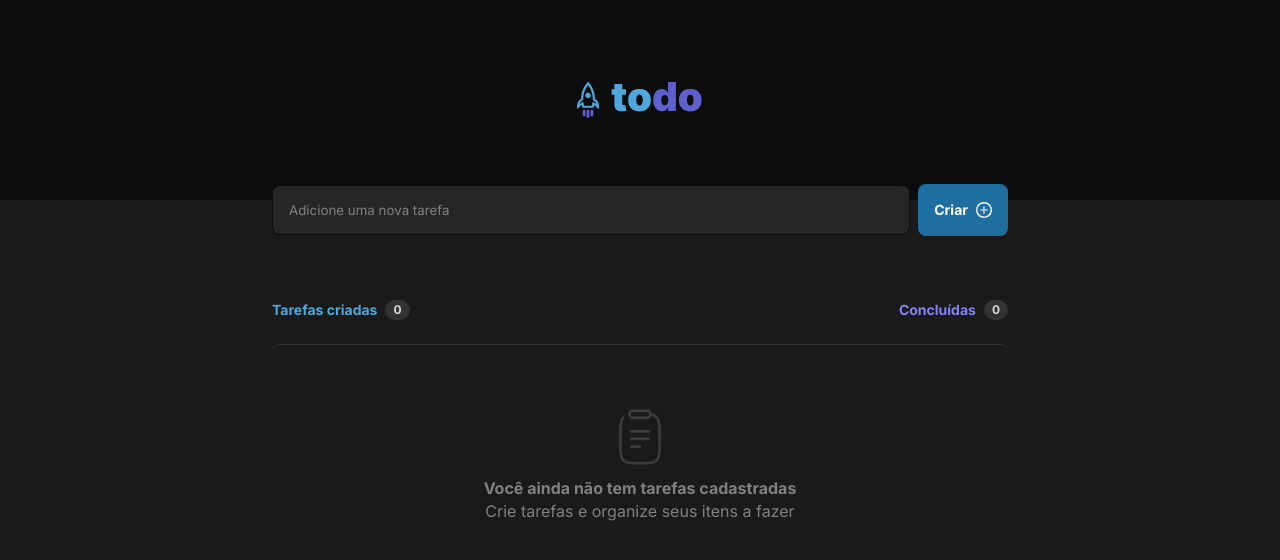
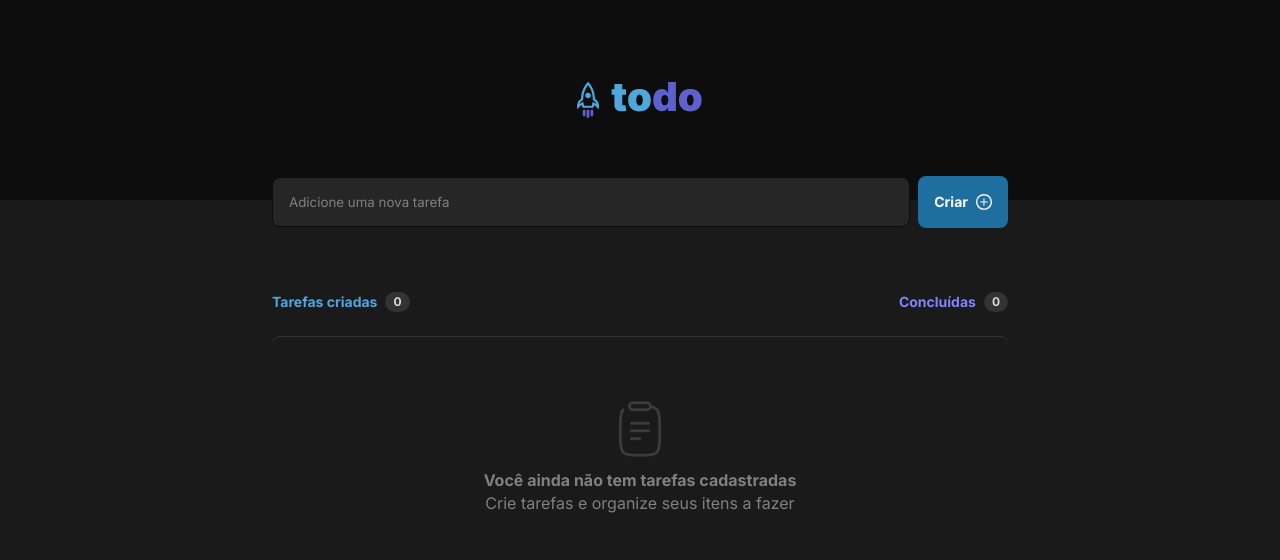
Before and after one commit to zMatheusPro/todo-web, a React (Vite) app: page / in a window 1280 px wide. Shown: the top 560 px of the page. Built offline with nearby package versions, Linux system fonts and the light colour scheme.

Commit message:
fix: position taskbar

```diff
--- a/src/components/TaskBar/TaskBar.module.css
+++ b/src/components/TaskBar/TaskBar.module.css
@@ -4,7 +4,7 @@
   align-items: center;
   gap: 0.5rem;
 
-  margin-top: -1rem;
+  margin-top: -1.5rem;
 }
 
 .input {
```
